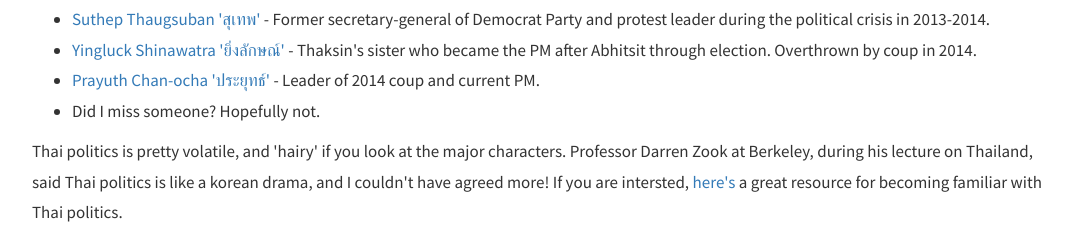
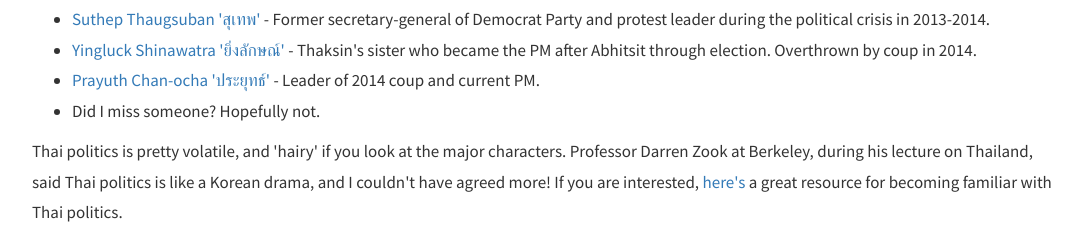
Before and after one commit to cvibhagool/politics-through-pantip, a website: page index.html in a window 1280 px wide. Shown: the part 3003-3248 px from the top of the page, without its empty margins (93-1175 px from the left). Drawn offline with nearby package versions, Linux system fonts and the light colour scheme; no server answers.

Commit message:
fixed minor spellings

```diff
--- a/index.html
+++ b/index.html
@@ -277,7 +277,7 @@
           <li><a href="https://en.wikipedia.org/wiki/Prayut_Chan-o-cha" target="_blank">Prayuth Chan-ocha 'ประยุทธ์'</a> - Leader of 2014 coup and current PM.</li>
           <li>Did I miss someone? Hopefully not.</li>
         </ul>
-        <p>Thai politics is pretty volatile, and 'hairy' if you look at the major characters. Professor Darren Zook at Berkeley, during his lecture on Thailand, said Thai politics is like a korean drama, and I couldn't have agreed more! If you are intersted, <a href="http://www.economist.com/blogs/graphicdetail/2015/09/graphics" target_"_blank">here's</a> a great resource for becoming familiar with Thai politics.</p>
+        <p>Thai politics is pretty volatile, and 'hairy' if you look at the major characters. Professor Darren Zook at Berkeley, during his lecture on Thailand, said Thai politics is like a Korean drama, and I couldn't have agreed more! If you are interested, <a href="http://www.economist.com/blogs/graphicdetail/2015/09/graphics" target_"_blank">here's</a> a great resource for becoming familiar with Thai politics.</p>
       </div>
 
       <div class = "multi-posts" ng-controller="MultiCtrl" ng-init="init(['ทักษิน','อภิสิทธิ์', 'ยิ่งลักษณ์','สุเทพ','ประยุทธ์'])">
```
